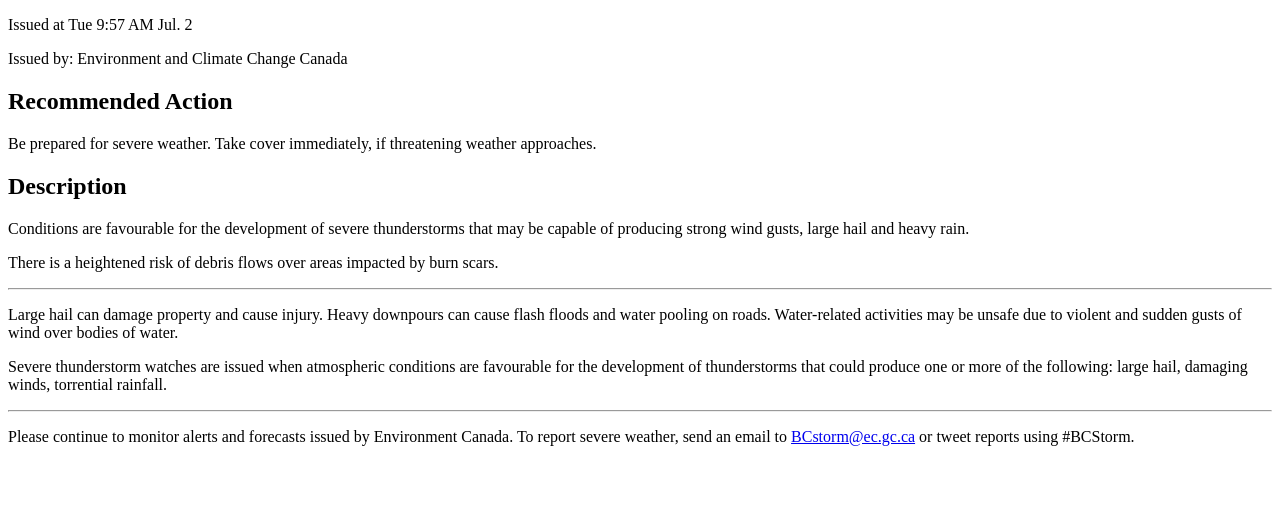
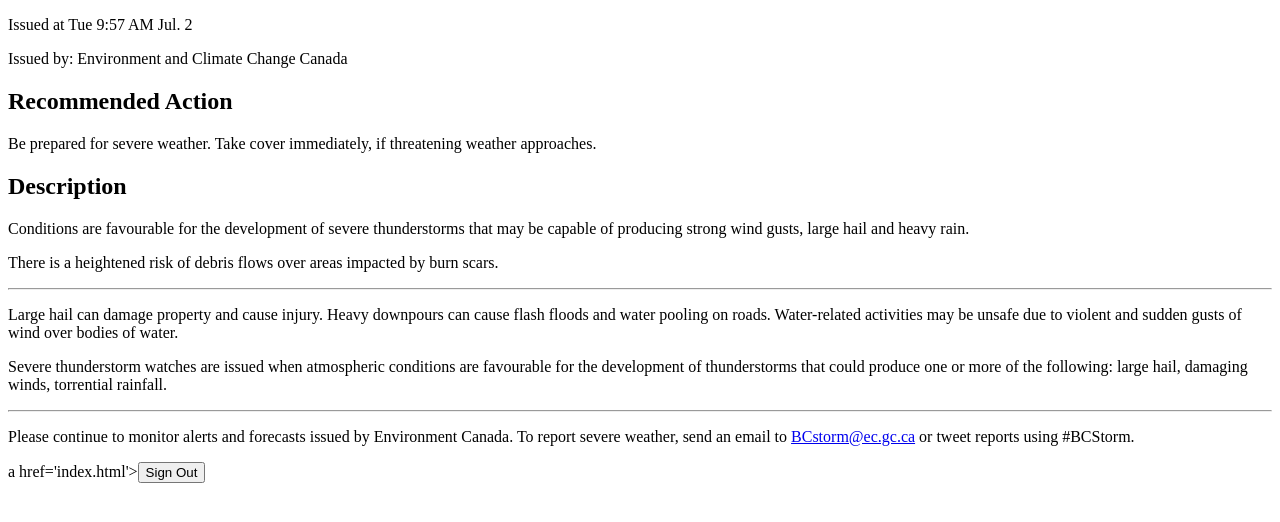
Before and after one commit to TechGenius1234/weatheralerts, a plain HTML site: page kelownaweatheralerts.html in a window 1280 px wide. Drawn offline with Linux system fonts and the light colour scheme.

Commit message:
Update kelownaweatheralerts.html

```diff
--- a/kelownaweatheralerts.html
+++ b/kelownaweatheralerts.html
@@ -34,6 +34,6 @@
 <div>
     <p>Please continue to monitor alerts and forecasts issued by Environment Canada. To report severe weather, send an email to <a href="mailto:BCstorm@ec.gc.ca">BCstorm@ec.gc.ca</a> or tweet reports using #BCStorm.</p>
 </div>
-
+a href='index.html'><button>Sign Out</button></a>
 </body>
 </html>
```
